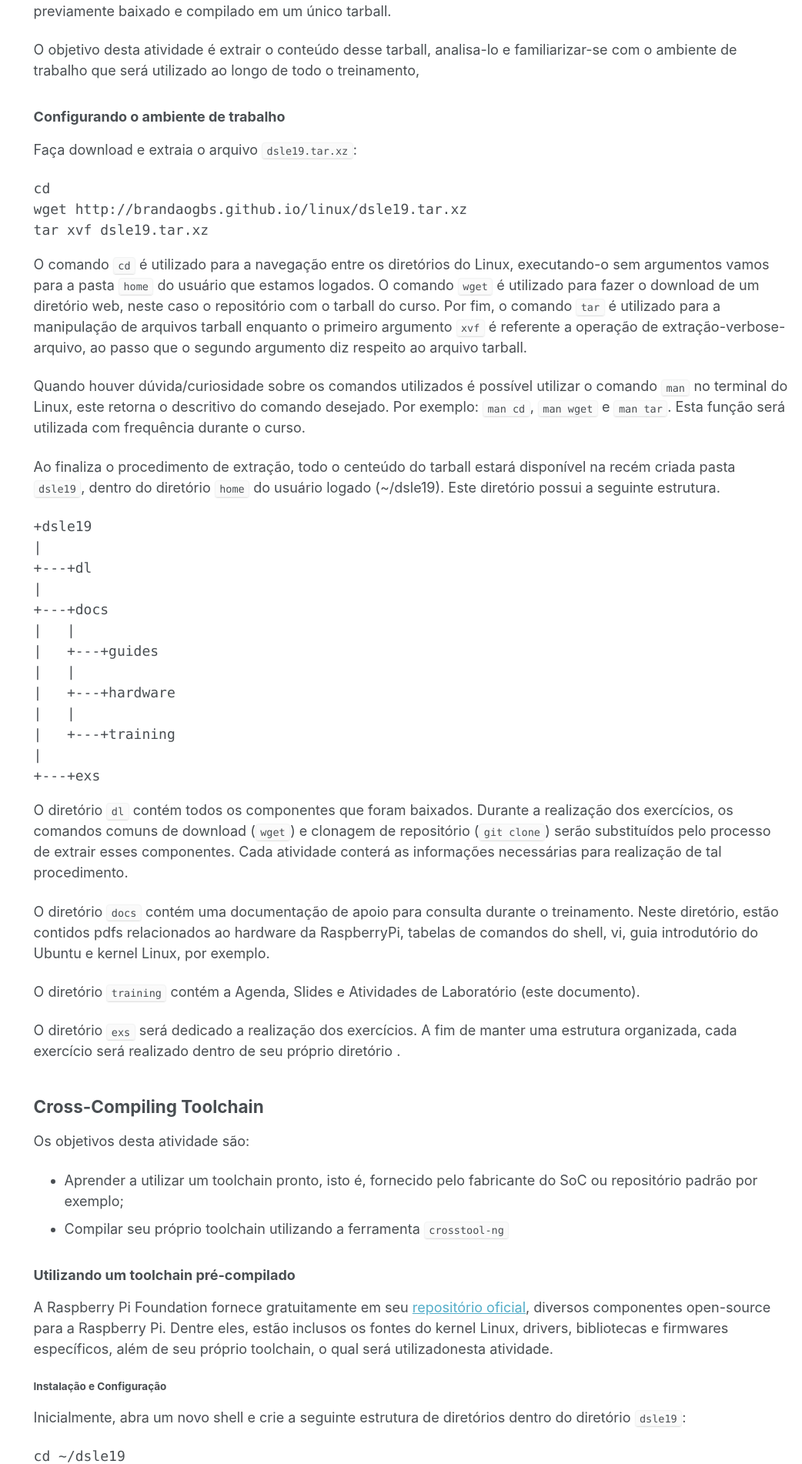
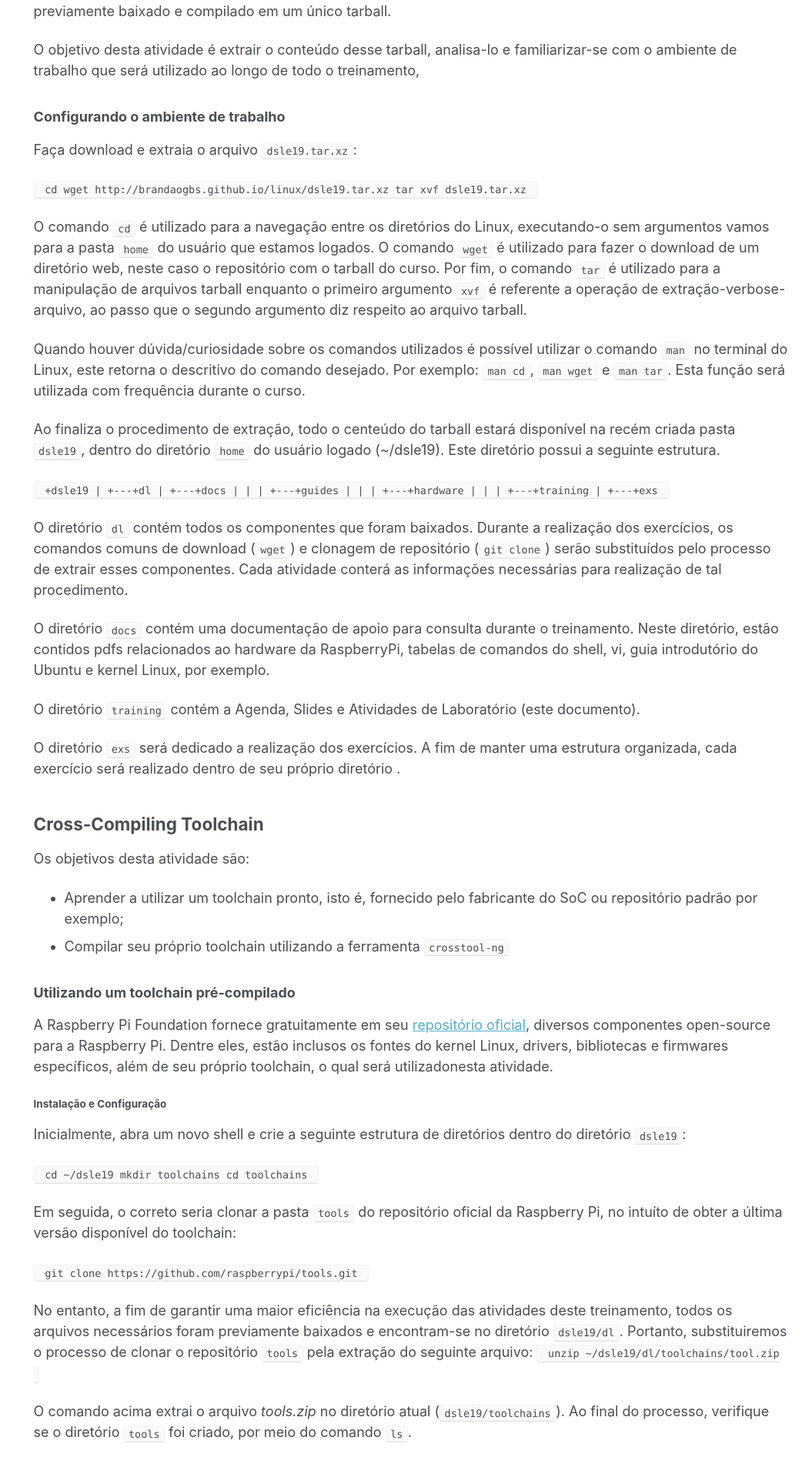
Before and after one commit to brandaogbs/brandaogbs.github.io, a Jekyll site: the page built from _pages/linux/01.md, in a window 1280 px wide. Shown: the part 666-2568 px from the top of the page at 77% size, without its empty margins (238-1280 px from the left). Built offline with Jekyll 4.4.1, drawn with Linux system fonts in a browser that asks for light colours.

Commit message:
linux 01

```diff
--- a/_pages/linux/01.md
+++ b/_pages/linux/01.md
@@ -35,11 +35,11 @@ O objetivo desta atividade é extrair o conteúdo desse tarball, analisa-lo e fa
 
 Faça download e extraia o arquivo `dsle19.tar.xz`:
 
-<pre>
+<code>
 cd
 wget http://brandaogbs.github.io/linux/dsle19.tar.xz
 tar xvf dsle19.tar.xz
-</pre>
+</code>
 
 O comando `cd` é utilizado para a navegação entre os diretórios do Linux, executando-o sem argumentos vamos para a pasta `home` do usuário que estamos logados. O comando `wget` é utilizado para fazer o download de um diretório web, neste caso o repositório com o tarball do curso. Por fim, o comando `tar` é utilizado para a manipulação de arquivos tarball enquanto o primeiro argumento `xvf` é referente a operação de extração-verbose-arquivo, ao passo que o segundo argumento diz respeito ao arquivo tarball.
 
@@ -47,7 +47,7 @@ Quando houver dúvida/curiosidade sobre os comandos utilizados é possível util
 
 Ao finaliza o procedimento de extração, todo o centeúdo do tarball estará disponível na recém criada pasta `dsle19`, dentro do diretório `home` do usuário logado (~/dsle19). Este diretório possui a seguinte estrutura.
 
-<pre>
+<code>
 +dsle19
 |
 +---+dl
@@ -61,7 +61,7 @@ Ao finaliza o procedimento de extração, todo o centeúdo do tarball estará di
 |   +---+training
 |
 +---+exs
-</pre>
+</code>
 
 
 O diretório `dl` contém todos os componentes que foram baixados. Durante a realização dos exercícios, os comandos comuns de download (`wget`) e clonagem de repositório (`git clone`) serão substituídos pelo processo de extrair esses componentes. Cada atividade conterá as informações necessárias para realização de tal procedimento.
@@ -87,30 +87,30 @@ A Raspberry Pi Foundation fornece gratuitamente em seu [repositório oficial](ht
 
 Inicialmente, abra um novo shell e crie a seguinte estrutura de diretórios dentro do diretório `dsle19`:
 
-<pre>
+<code>
 cd ~/dsle19
 mkdir toolchains
 cd toolchains
-</pre>
+</code>
 
 Em seguida, o correto seria clonar a pasta `tools` do repositório oficial da Raspberry Pi, no intuíto de obter a última versão disponível do toolchain:
 
-<pre>
+<code>
 git clone https://github.com/raspberrypi/tools.git
-</pre>
+</code>
 
 No entanto, a fim de garantir uma maior eficiência na execução das atividades deste treinamento, todos os arquivos necessários foram previamente baixados e encontram-se no diretório `dsle19/dl`. Portanto, substituiremos o processo de clonar o repositório `tools` pela extração do seguinte arquivo:
-<pre>
+<code>
 unzip ~/dsle19/dl/toolchains/tool.zip
-</pre>
+</code>
 
 O comando acima extrai o arquivo *tools.zip* no diretório atual (`dsle19/toolchains`). Ao final do processo, verifique se o diretório `tools` foi criado, por meio do comando `ls`.
 
 Como o toolchain fornecida pela RPi FOundation é pré-compilado, para instalá-lo basta adicionar o caminho das ferramentas (binários) do toolchain à variável de ambiente $PATH:
 
-<pre>
+<code>
 export PATH=$PATH:~/dsle19/toolchains/tools/arm-bcm2708/gcc-linaro-arm-linux-gnueabihf-raspbian/bin
-</pre>
+</code>
 
 
 
```
